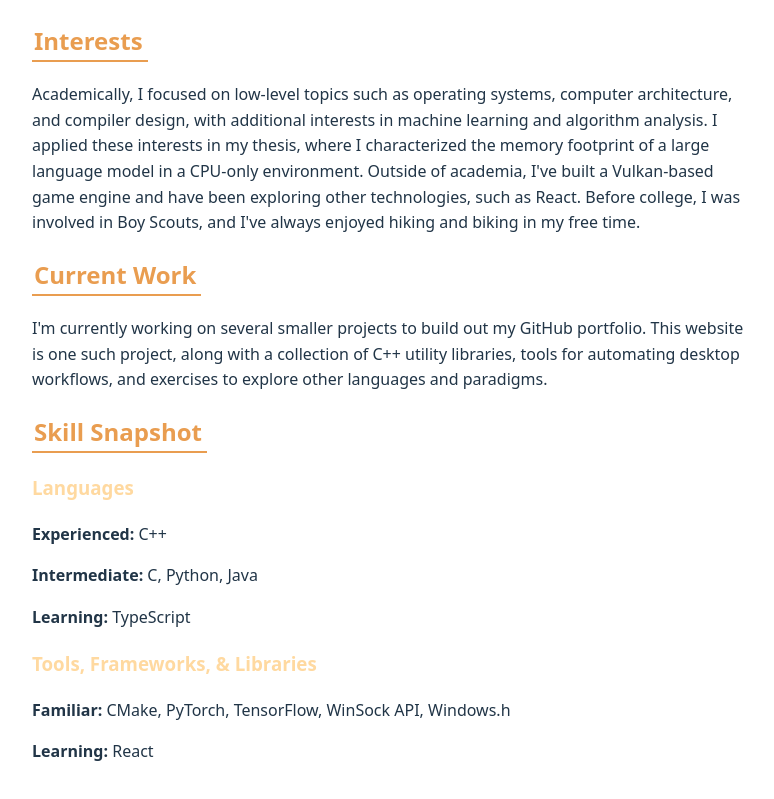
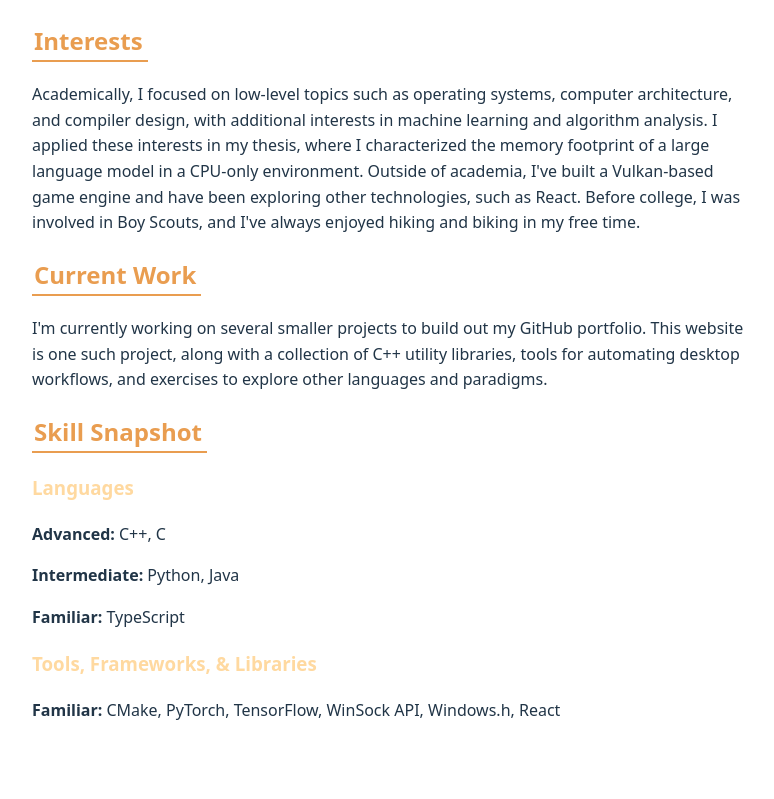
Before and after one commit to smbanasik/Portfolio, a React (Vite) app: page / in a window 1280 px wide. Shown: the part 436-1235 px from the top of the page, without its empty margins (248-1022 px from the left). After the commit the page ends 1207 px from the top, so only its background shows below. Built offline with nearby package versions, Linux system fonts and the light colour scheme.

Commit message:
Adjusted about me to match resume

```diff
--- a/src/comps/AboutMe.tsx
+++ b/src/comps/AboutMe.tsx
@@ -29,13 +29,12 @@ export function AboutMeTab() {
 
             <h2>Skill Snapshot</h2>
             <h3>Languages</h3>
-            <p><strong>Experienced:</strong> C++</p>
-            <p><strong>Intermediate:</strong> C, Python, Java</p>
-            <p><strong>Learning:</strong> TypeScript</p>
+            <p><strong>Advanced:</strong> C++, C</p>
+            <p><strong>Intermediate:</strong> Python, Java</p>
+            <p><strong>Familiar:</strong> TypeScript</p>
 
             <h3>Tools, Frameworks, & Libraries</h3>
-            <p><strong>Familiar:</strong> CMake, PyTorch, TensorFlow, WinSock API, Windows.h</p>
-            <p><strong>Learning:</strong> React</p>
+            <p><strong>Familiar:</strong> CMake, PyTorch, TensorFlow, WinSock API, Windows.h, React</p>
         </>
     )
 }
```
